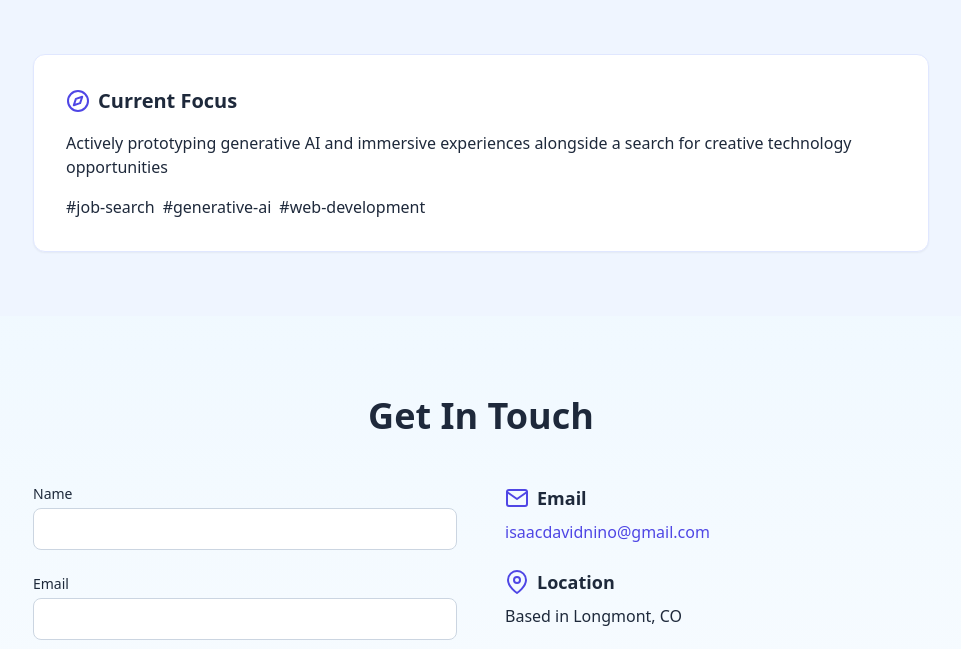
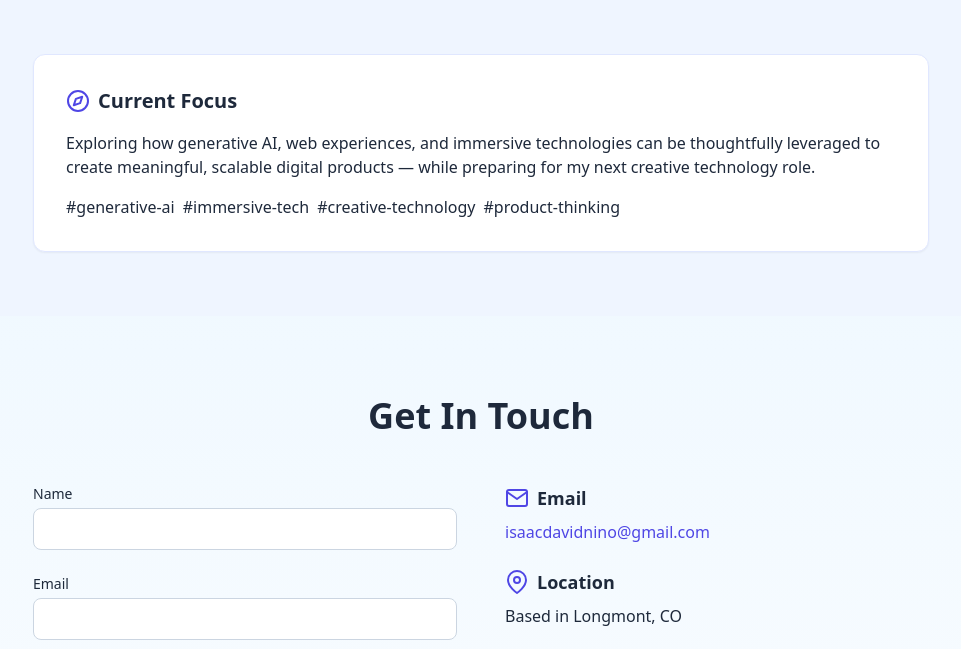
Before and after one commit to IsaacNino/portfolio-site, a website: page index.html in a window 1280 px wide. Shown: the part 3240-3889 px from the top of the page, without its empty margins (159-1120 px from the left). Drawn offline with nearby package versions, Linux system fonts and the light colour scheme.

Commit message:
Refine current focus blurb to reflect creative technology direction

```diff
--- a/index.html
+++ b/index.html
@@ -217,12 +217,13 @@
                         Current Focus
                     </h3>
                     <p class="mb-4">
-                        Actively prototyping generative AI and immersive experiences alongside a search for creative technology opportunities
+                        Exploring how generative AI, web experiences, and immersive technologies can be thoughtfully leveraged to create meaningful, scalable digital products — while preparing for my next creative technology role.
                     </p>
                     <div class="flex flex-wrap gap-2">
-                        <span class="now-tag">#job-search</span>
                         <span class="now-tag">#generative-ai</span>
-                        <span class="now-tag">#web-development</span>
+                        <span class="now-tag">#immersive-tech</span>
+                        <span class="now-tag">#creative-technology</span>
+                        <span class="now-tag">#product-thinking</span>
                     </div>
                 </div>
             </div>
```
